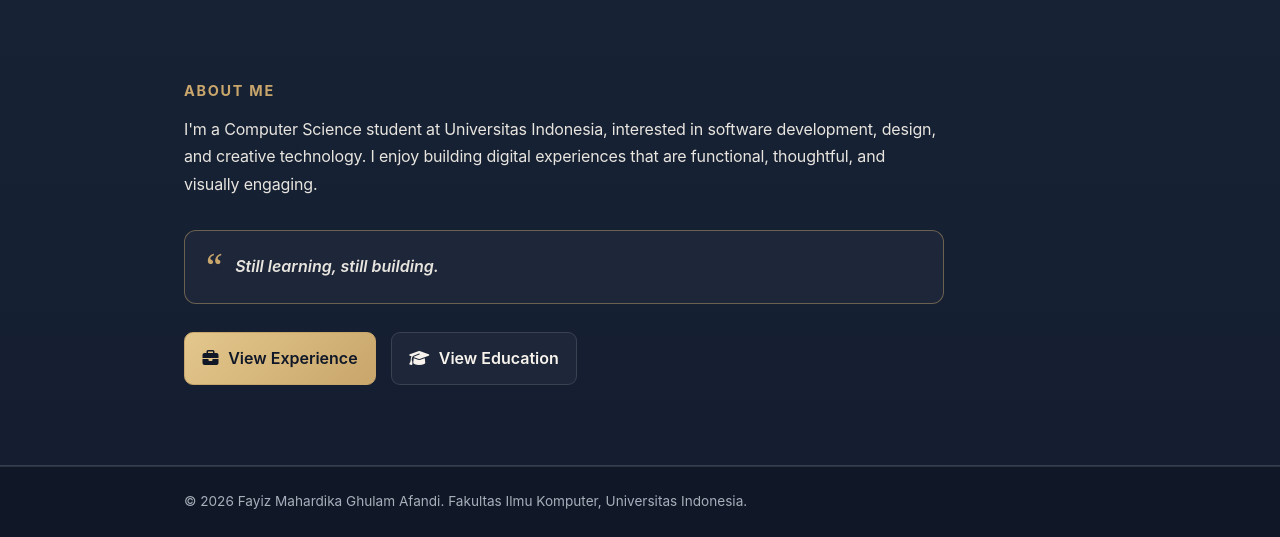
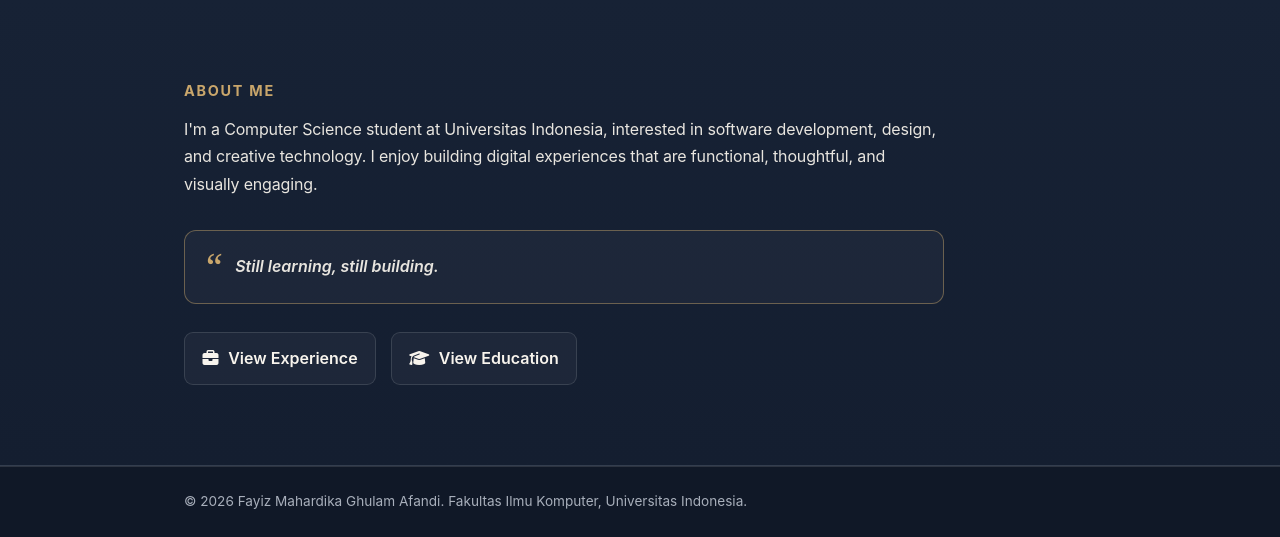
Before and after one commit to fayizmahardika-blip/myportofolio, a Django app: page / in a window 1280 px wide. Shown: the part 642-1179 px from the top of the page. Run offline with Django 5.2, Linux system fonts and the light colour scheme; some libraries are stand-ins or nearby versions.

Commit message:
Refine portfolio dark theme

```diff
--- a/static/css/style.css
+++ b/static/css/style.css
@@ -1,5 +1,5 @@
 /* ========================================
-   RESET & COLOR SYSTEM
+   COLOR SYSTEM
    ======================================== */
 
 * {
@@ -570,24 +570,24 @@ h1,
 }
 
 .about-button.primary {
-    color: var(--navy-dark);
+    color: var(--ivory);
 
-    background:
-        linear-gradient(
-            135deg,
-            var(--gold-light),
-            var(--gold)
-        );
+    background-color: rgba(255, 255, 255, 0.04);
 
-    border: 1px solid var(--gold);
+    border: 1px solid var(--dark-line);
 }
 
 .about-button.primary:hover {
     transform: translateY(-3px);
 
+    color: var(--gold-light);
+
+    background-color: rgba(201, 166, 107, 0.08);
+
+    border-color: var(--gold);
+
     box-shadow:
-        0 8px 22px rgba(0, 0, 0, 0.18),
-        0 0 20px rgba(201, 166, 107, 0.28);
+        0 0 18px rgba(201, 166, 107, 0.15);
 }
 
 .about-button.secondary {
```
